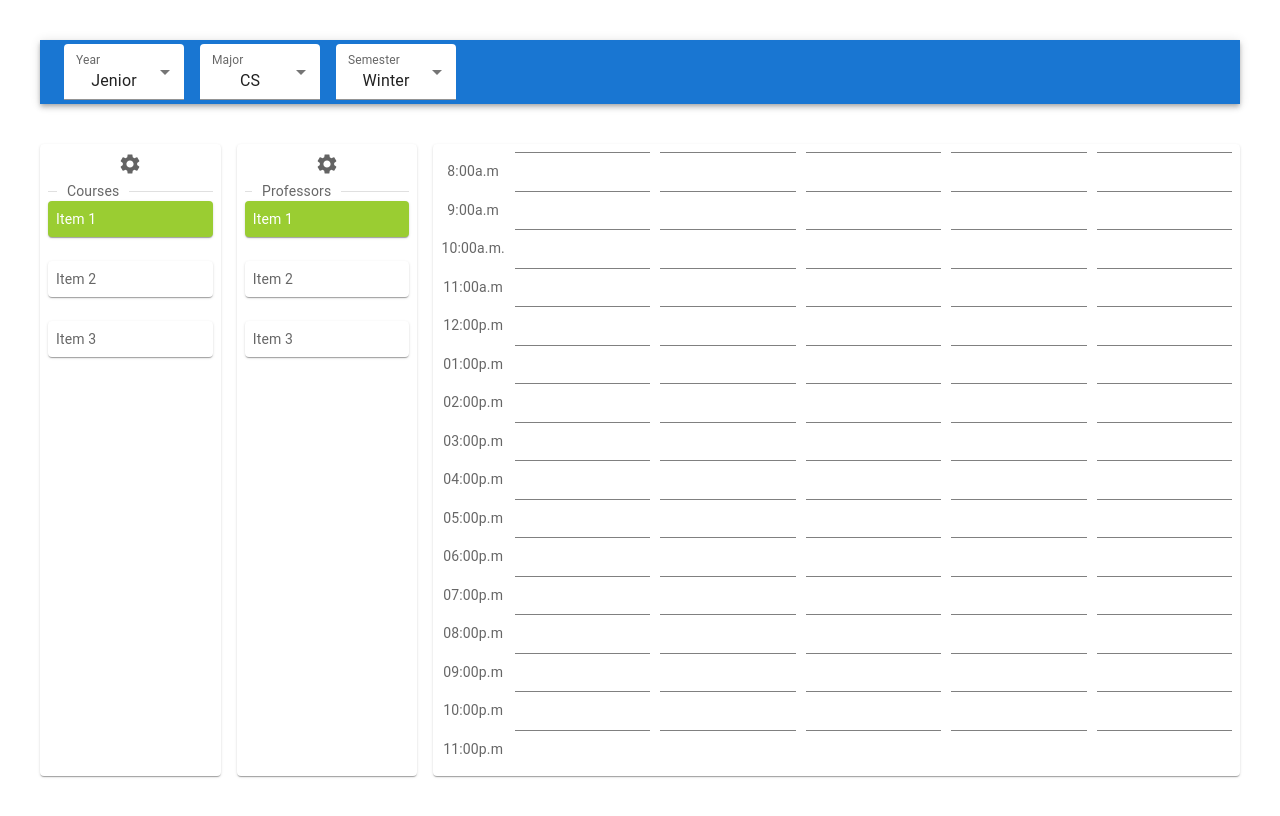
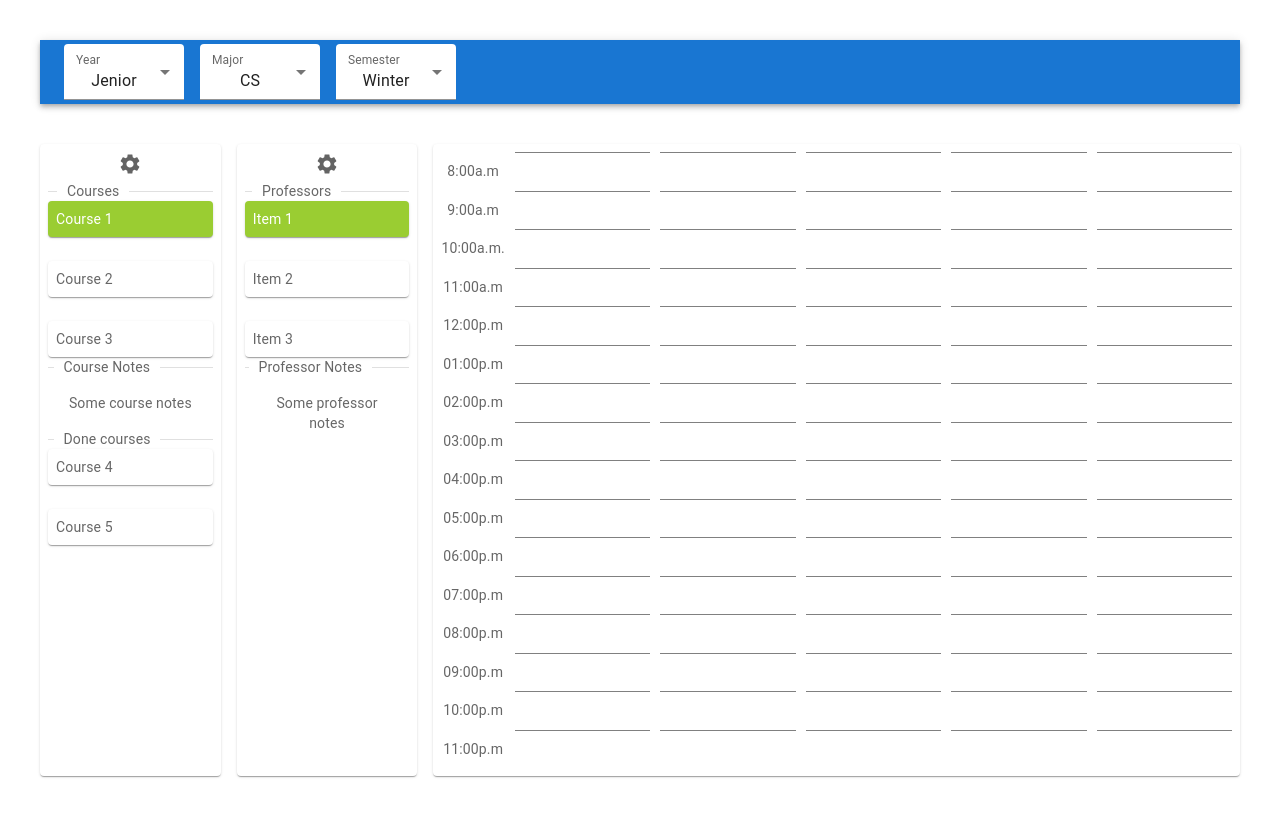
Before and after one commit to omaranBazna/schaduler, a React (Create React App) app: page / in a window 1280 px wide. Shown: the top 816 px of the page. Built offline with nearby package versions, Linux system fonts and the light colour scheme.

Commit message:
add some content to the courses/professors

```diff
--- a/src/components/Courses.js
+++ b/src/components/Courses.js
@@ -10,6 +10,14 @@ import Typography from '@mui/material/Typography';
 import Modal from '@mui/material/Modal';
 import ArrowUpwardIcon from '@mui/icons-material/ArrowUpward';
 import ArrowDownwardIcon from '@mui/icons-material/ArrowDownward';
+import Accordion from '@mui/material/Accordion';
+import AccordionActions from '@mui/material/AccordionActions';
+import AccordionSummary from '@mui/material/AccordionSummary';
+import AccordionDetails from '@mui/material/AccordionDetails';
+import ExpandMoreIcon from '@mui/icons-material/ExpandMore';
+
+
+
 const style = {
     position: 'absolute',
     top: '50%',
@@ -112,10 +120,28 @@ const downArrow=(index)=>{
         <Divider textAlign="left">Courses  </Divider>
 
       <Stack  gap={3}>
-        <Item className="active">Item 1</Item>
-        <Item>Item 2</Item>
-        <Item>Item 3</Item>
+        <Item className="active">Course 1</Item>
+        <Item>Course 2</Item>
+        <Item>Course 3</Item>
       </Stack>
+
+
+      <Divider textAlign="left">Course Notes  </Divider>
+       <Box margin={2}>
+          Some course notes
+
+       </Box>
+
+      <Divider textAlign="left">Done courses </Divider>
+      <Stack  gap={3}>
+        <Item>Course 4</Item>
+        <Item>Course 5</Item>
+
+      </Stack>
+
+
+
+
     </Box>
   );
 }
--- a/src/components/Professors.js
+++ b/src/components/Professors.js
@@ -116,6 +116,12 @@ const downArrow=(index)=>{
         <Item>Item 2</Item>
         <Item>Item 3</Item>
       </Stack>
+
+      <Divider textAlign="left">Professor Notes  </Divider>
+       <Box margin={2}>
+          Some professor notes
+
+       </Box>
     </Box>
   );
 }
```
